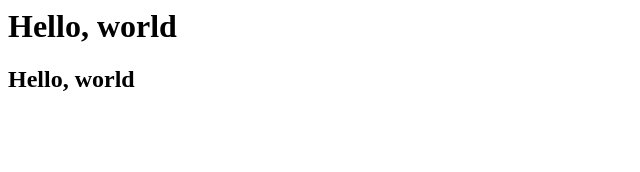
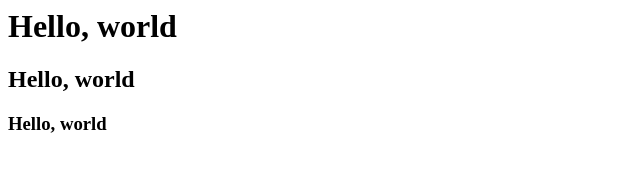
Before and after one commit to Zakharenko/Project, a plain HTML site: page index.html in a window 1280 px wide. Shown: the whole page, without its empty margins (0-640 px from the left). Drawn offline with Linux system fonts and the light colour scheme.

Commit message:
добавил заголовок h3

```diff
--- a/index.html
+++ b/index.html
@@ -1,2 +1,3 @@
 <h1>Hello, world</h1>
 <h2>Hello, world</h2>
+<h3>Hello, world</h3>
```
